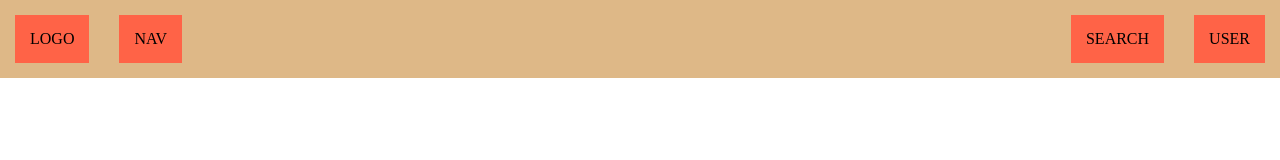
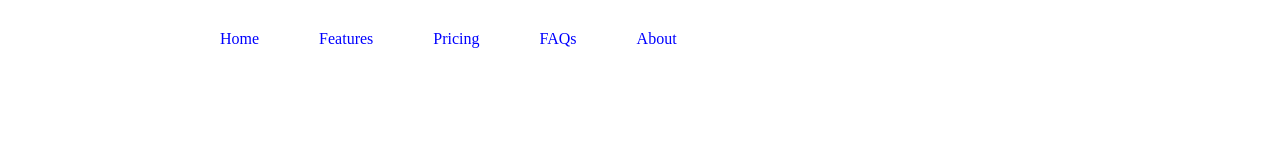
Before and after one commit to saltanatka1/25.11.22, a plain HTML site: page index.html in a window 1280 px wide. Drawn offline with Linux system fonts and the light colour scheme.

Commit message:
added changes

```diff
--- a/index.html
+++ b/index.html
@@ -1,11 +1,21 @@
 <html>
   <head><link rel="stylesheet" href="style.css"></head>
   <body>
+    <div class="divbar">
     <header>
-      <div class="logo">LOGO</div>
-      <div class="nav">NAV</div>
-      <div class="search">SEARCH</div>
-      <div class="user">USER</div>
+      <div class="nav">
+        <nav>
+          <ul>
+            <li><a href="#">Home</a>  </li>
+            <li><a href="#">Features</a> </li>
+            <li><a href="#">Pricing</a> </li>
+            <li><a href="#">FAQs</a> </li>
+            <li ><a href="#">About</a></li>
+          </ul>
+        </nav>
+      </div>
+
     </header>
+  </div>
   </body>
 </html>
--- a/style.css
+++ b/style.css
@@ -3,28 +3,37 @@
 }
 body {
   margin: 0;
+}
+.divbar {
+  background-color: white;
+}
+header {
+
+  max-width: 980px;
+  margin: 0 auto;
+}
+nav {
+  margin-left: auto;
+  margin-right: auto;
+}
+
+nav  ul{
+  display: flex;
+  list-style-type: none;
+}
+nav ul li {
+ margin: 15px;
+  padding: 15px;
 
 }
-header {
-  display: flex;
-  background-color: burlywood;
+nav ul li a {
+  color: blue;
+  text-decoration: none;
 }
-div {
-  background-color: tomato;
-
-  margin: 15px;
-  padding: 15px;
-}
-.logo {
- /* margin-right: auto;*/
-}
-.nav {
- margin-right: auto;
- /* margin-left: auto;*/
-}
-.search {
-  margin-left: auto;
-}
-.user {
-
-}
+ nav ul li:active {
+ background-color: blue;
+ border-radius: 10px;
+ }
+ nav ul li a:active {
+  color: white;
+ }
```
